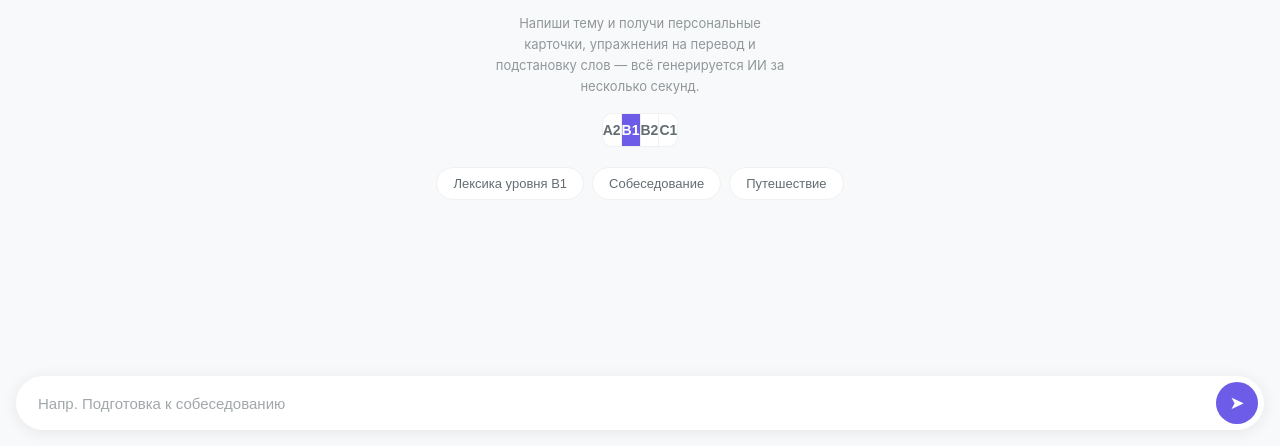
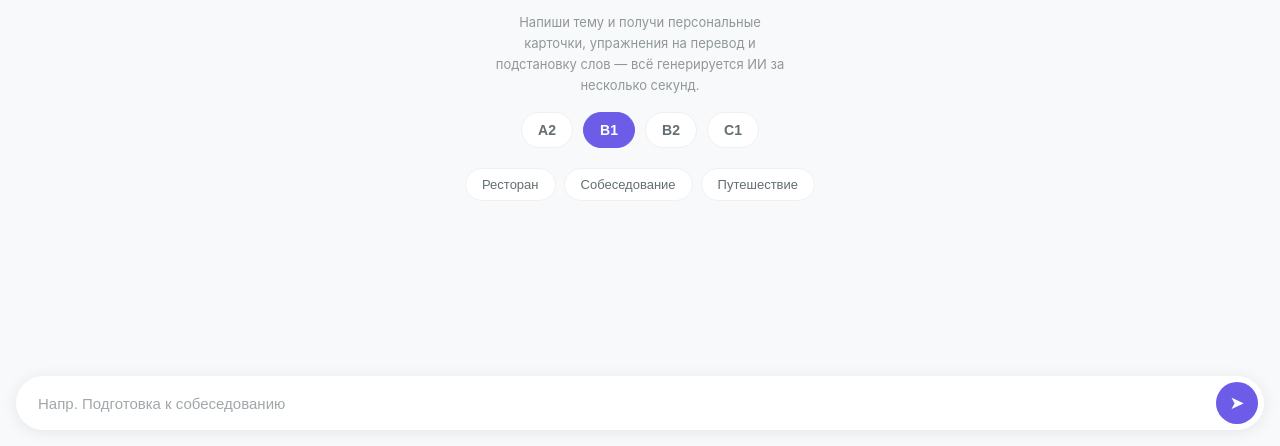
Before and after one commit to karimvafin/enready, a website: page index.html in a window 1280 px wide. Shown: the part 354-800 px from the top of the page. Drawn offline with Linux system fonts and the light colour scheme; no server answers.

Commit message:
Update levels and examples

```diff
--- a/css/style.css
+++ b/css/style.css
@@ -136,16 +136,15 @@ body {
 
 .level-selector {
   display: flex;
-  gap: 0;
-  border-radius: var(--radius-sm);
-  overflow: hidden;
-  border: 1.5px solid var(--border);
+  gap: 10px;
+  justify-content: center;
 }
 
 .level-btn {
-  flex: 1;
-  padding: 8px 0;
-  border: none;
+  width: 52px;
+  height: 36px;
+  border: 1.5px solid var(--border);
+  border-radius: 20px;
   background: var(--surface);
   color: var(--text-secondary);
   font-size: 14px;
@@ -154,17 +153,22 @@ body {
   transition: all var(--transition);
 }
 
-.level-btn:not(:last-child) {
-  border-right: 1.5px solid var(--border);
-}
-
 .level-btn.active {
   background: var(--primary);
   color: var(--primary-text);
+  border-color: var(--primary);
 }
 
 .level-btn:active:not(.active) {
   background: var(--primary-pale);
+  border-color: var(--primary-light);
+}
+
+@media (hover: hover) {
+  .level-btn:hover:not(.active) {
+    border-color: var(--primary-light);
+    color: var(--primary);
+  }
 }
 
 .home-chips {
--- a/index.html
+++ b/index.html
@@ -26,7 +26,7 @@
         <button type="button" class="level-btn" data-level="C1">C1</button>
       </div>
       <div class="home-chips">
-        <button type="button" class="home-chip" data-topic="Лексика уровня B1">Лексика уровня B1</button>
+        <button type="button" class="home-chip" data-topic="Ресторан и кафе">Ресторан</button>
         <button type="button" class="home-chip" data-topic="Подготовка к собеседованию">Собеседование</button>
         <button type="button" class="home-chip" data-topic="Путешествие и аэропорт">Путешествие</button>
       </div>
```
